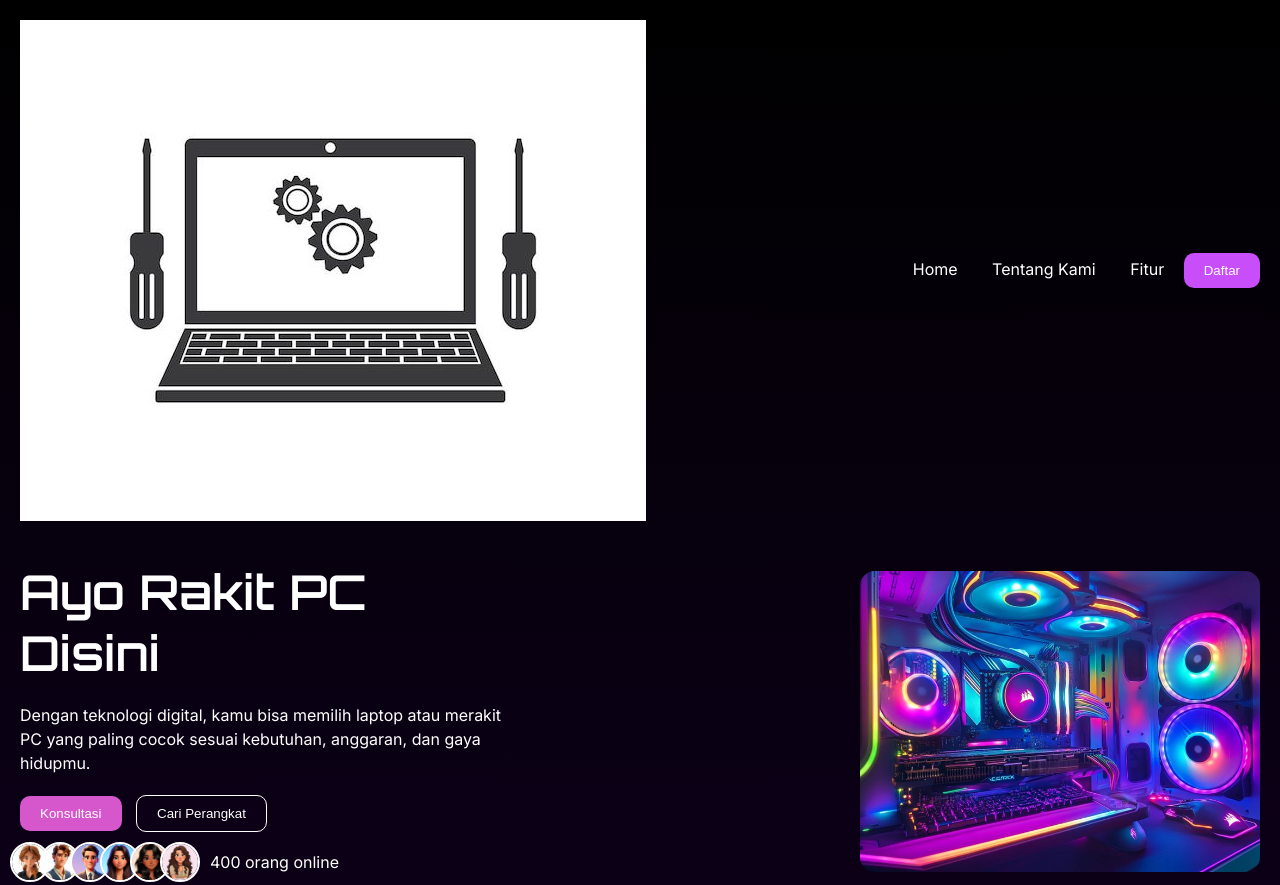
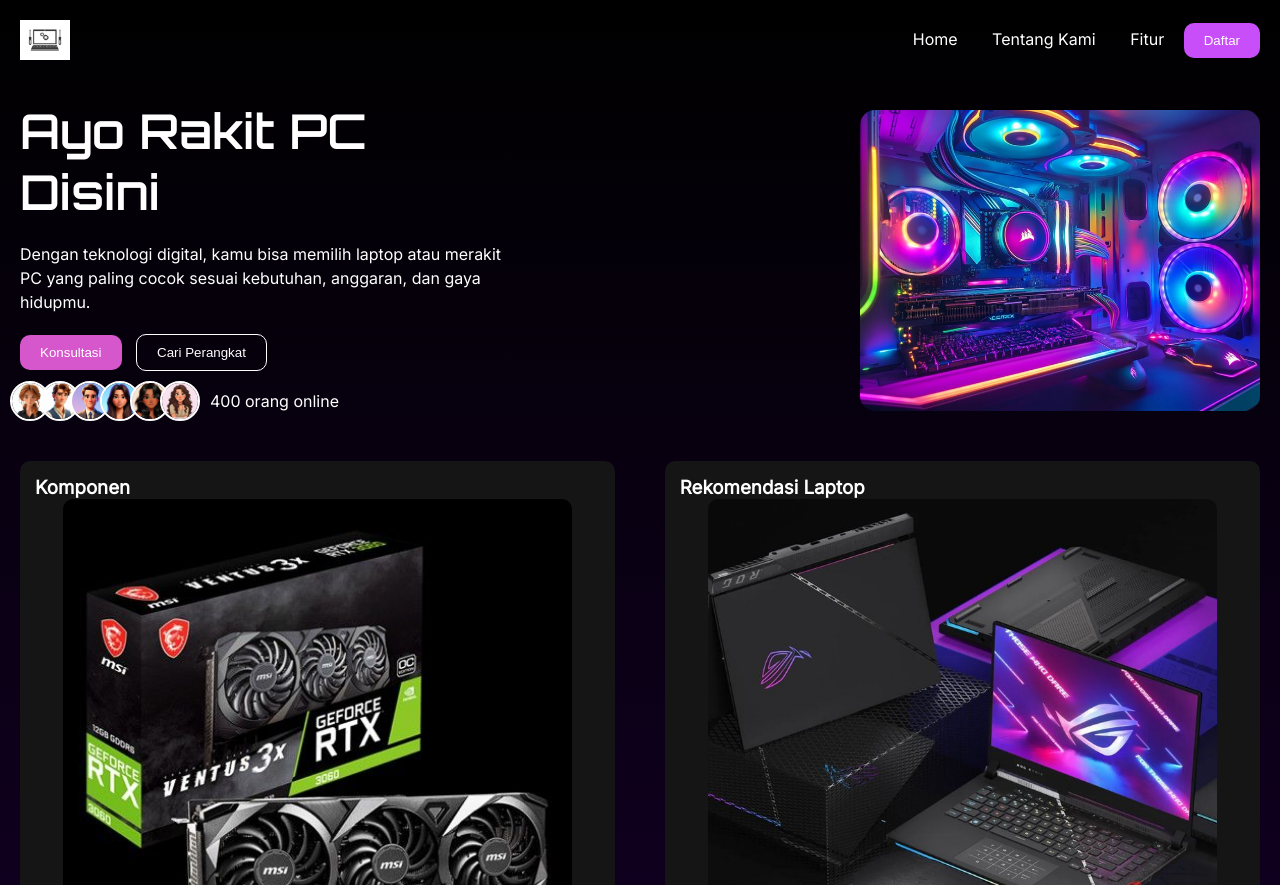
Before and after one commit to HamzahShafa5317/Rakityuk, a plain HTML site: page index.html in a window 1280 px wide. Shown: the top 885 px of the page. Drawn offline with Linux system fonts and the light colour scheme.

Commit message:
Update index.html

```diff
--- a/index.html
+++ b/index.html
@@ -20,6 +20,10 @@
     header {
       display: flex; justify-content: space-between; align-items: center;
       margin-bottom: 40px;
+    }
+
+     header img {
+      height: 40px;
     }
 
     nav a {
```
